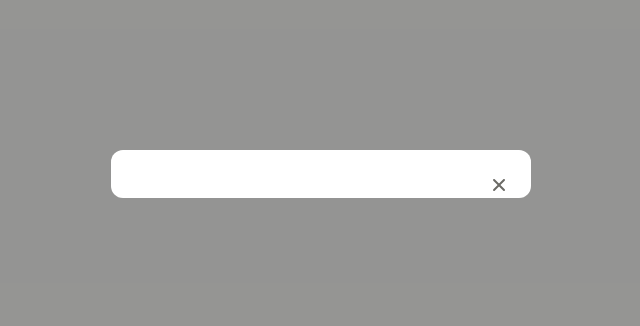
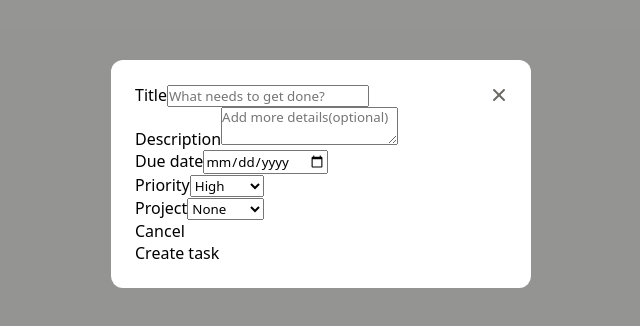
Before and after one commit to AlainRegisDev88/to-do-app, a React (Vite) app in the folder to-do-app/: page /new-task in a window 1280 px wide. Shown: the part 226-552 px from the top of the page, without its empty margins (319-959 px from the left). Built offline with nearby package versions, Linux system fonts and the light colour scheme.

Commit message:
create html layout for create-new-task form

```diff
--- a/to-do-app/src/components/NewTask.jsx
+++ b/to-do-app/src/components/NewTask.jsx
@@ -3,11 +3,54 @@ import './NewTask.css'
 import { faClose} from '@fortawesome/free-solid-svg-icons';
 
 const NewTask = () => {
+
+    const addNewTask = () =>{
+
+    }
     return (
         <section className="new-task-page">
             <div className="new-task-card">
                 <div className="close-icon"><FontAwesomeIcon icon={faClose} /></div>
+                <form onSubmit={addNewTask} method="post">
 
+                    <div className="add-task-form-item">
+                        <label htmlFor="title">Title</label>
+                        <input className='tasks-input-box' type="text" name="title" placeholder='What needs to get done?'/>
+                    </div>
+
+                    <div className="add-task-form-item">
+                        <label htmlFor="description">Description</label>
+                        <textarea className="tasks-input-box" name="description" placeholder='Add more details(optional)'></textarea>
+                    </div>
+
+                    <div className="add-task-form-item">
+                        <div className="due-date-field">
+                            <label htmlFor="task-date">Due date</label>
+                            <input type="date" name="task-date" />
+                        </div>
+                        <div className="priority-field">
+                            <label htmlFor="task-priority">Priority</label>
+                            <select name="task-priority">
+                                <option value="high">High</option>
+                                <option value="medium">Medium</option>
+                                <option value="low">Low</option>
+                            </select>
+                        </div>
+                    </div>
+
+                    <div className="add-task-form-item">
+                        <label htmlFor="project-selection"> Project</label>
+                        <select name="project-selection">
+                            <option value="None">None</option>
+                            <option value="Project 1">Project 1</option>
+                        </select>
+                    </div>
+
+                    <div className="add-task-form-item">
+                        <div className="cancel-button">Cancel</div>
+                        <div className="create-task-button">Create task</div>
+                    </div>
+                </form>
             </div>
         </section>
      );
```
